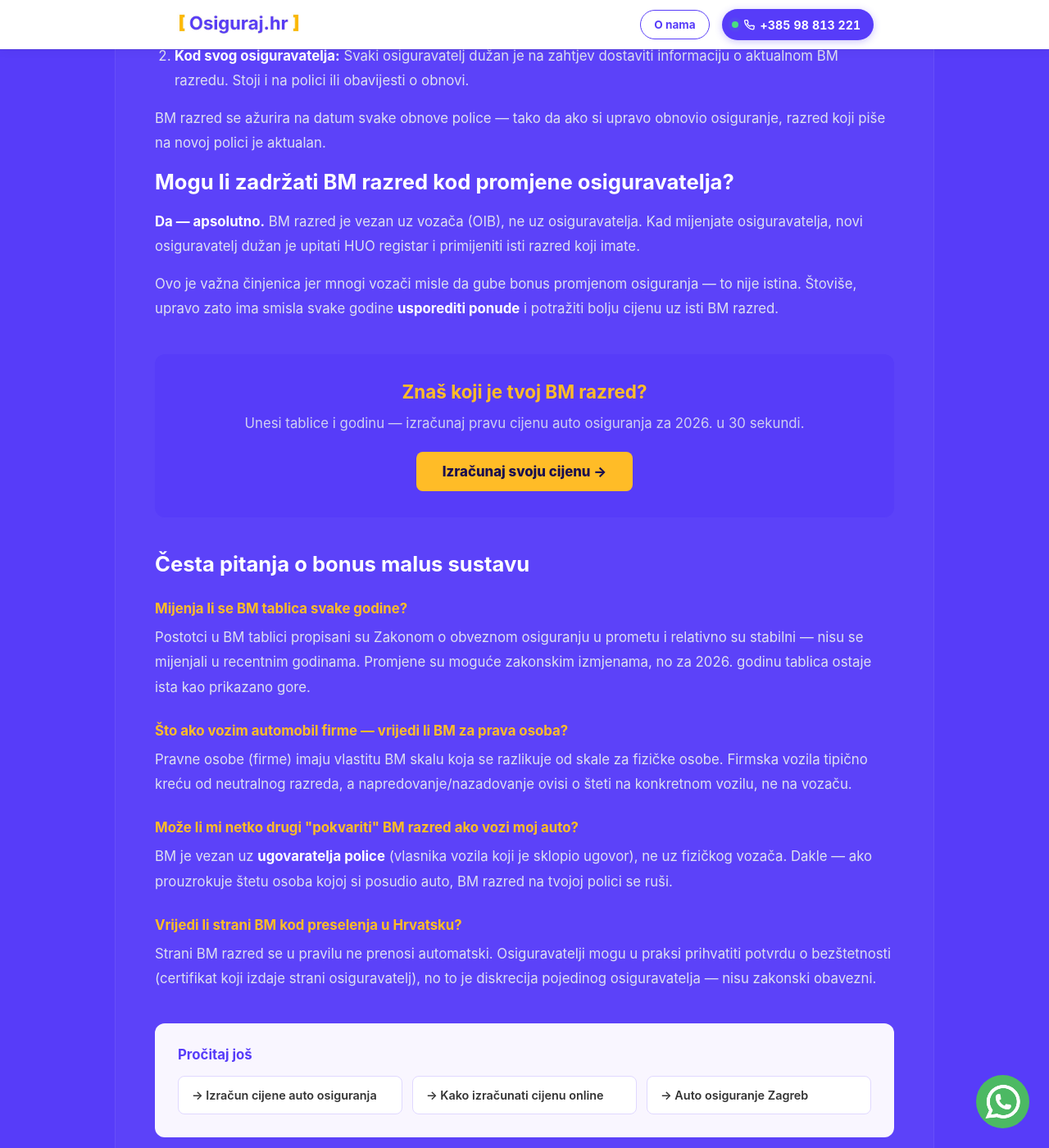
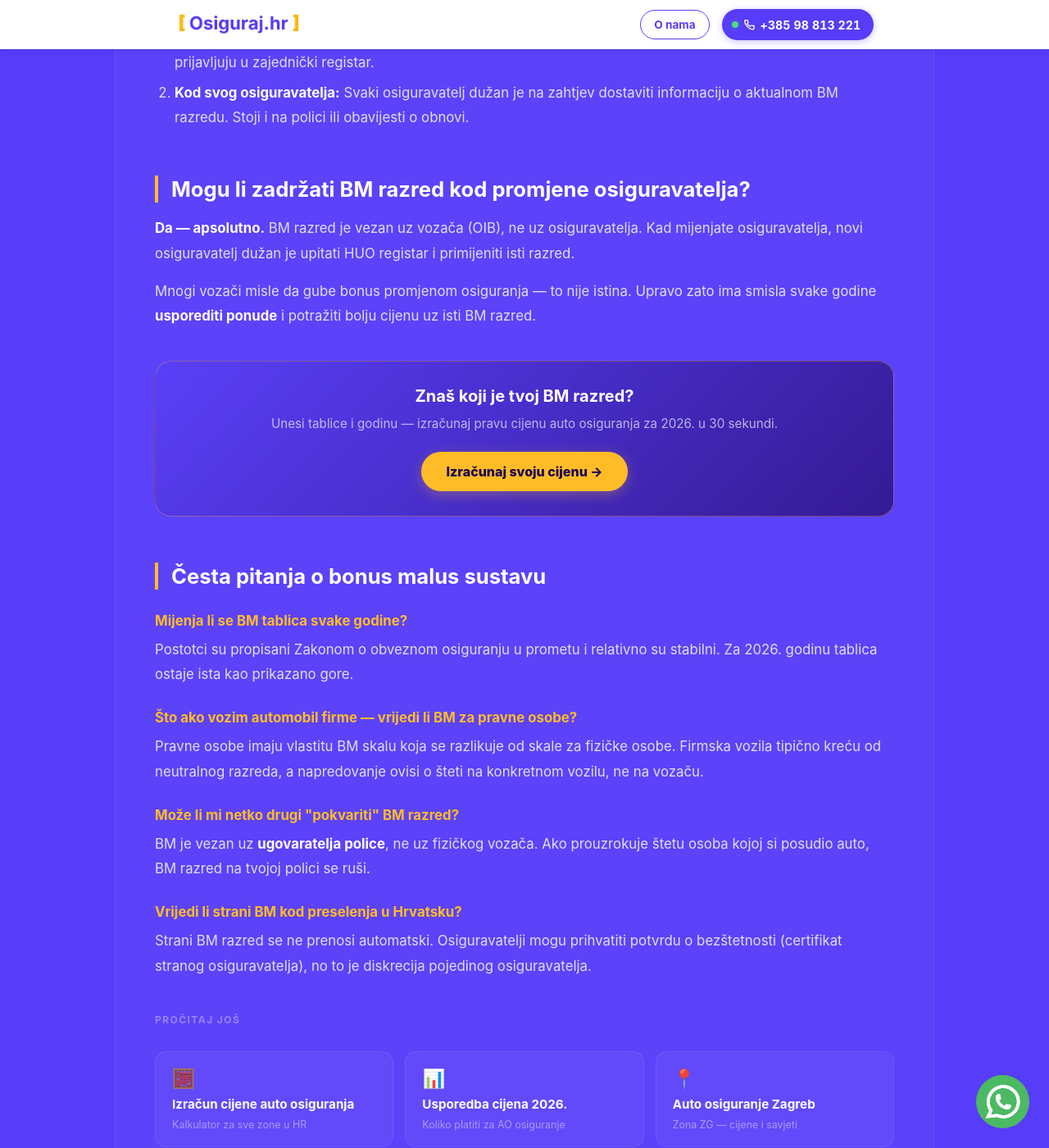
Before and after one commit to Filip-Gale/OsigurajHR, a Jekyll site: the page built from _posts/2026-03-20-bonus-malus-tablica-2026.html, in a window 1280 px wide and 1400 px high, scrolled down 2738 px. Shown: the whole window at 82% size. Built offline with Jekyll 4.4.1, drawn with Linux system fonts in a browser that asks for light colours; some of the changed text lies outside the part shown.

Commit message:
Restyle bonus malus blog post — dark theme, proper CSS classes
Co-Authored-By: Claude Sonnet 4.6 <noreply@anthropic.com>

```diff
--- a/_posts/2026-03-20-bonus-malus-tablica-2026.html
+++ b/_posts/2026-03-20-bonus-malus-tablica-2026.html
@@ -58,133 +58,124 @@ image: /images/bonus-malus-tablica-2026.jpg
 }
 </script>
 
-<div class="post-hero" style="margin-bottom:40px; border-radius:12px; overflow:hidden;">
-  <img src="/images/bonus-malus-tablica-2026.jpg"
-       alt="Bonus malus tablica 2026 — svi razredi s postotcima"
-       style="width:100%; display:block; max-height:420px; object-fit:cover;">
-</div>
+<img src="/images/bonus-malus-tablica-2026.jpg"
+     alt="Bonus malus tablica 2026 — svi razredi s postotcima"
+     style="width:100%; border-radius:14px; margin-bottom:8px;">
 
-<div class="post-body">
-
-<p class="post-lead" style="font-size:1.18rem; font-weight:500; color:#333; line-height:1.6; margin-bottom:32px;">
-Obnavljaš auto osiguranje i pitaš se koliki popust — ili doplatak — te čeka ovog ljeta? Cijeli sustav svodi se na jedan broj: tvoj <strong>bonus malus razred</strong>. Ispod je kompletna tablica za 2026., primjeri u eurima i sve što trebaš znati.
+<p style="font-size:1.12rem; line-height:1.75; color:rgba(255,255,255,0.88); margin-bottom:32px; font-weight:400;">
+Obnavljaš auto osiguranje i pitaš se koliki popust — ili doplatak — te čeka? Cijeli sustav svodi se na jedan broj: tvoj <strong>bonus malus razred</strong>. Ispod je kompletna tablica za 2026., primjeri u eurima i sve što trebaš znati.
 </p>
 
 <h2>Što je bonus malus?</h2>
 <p>
-<strong>Bonus malus</strong> (kratica BM) je zakonski reguliran sustav personalizacije premije obveznog auto osiguranja u Hrvatskoj. Temelji se na načelu jednostavnom pravilu: <em>vozači koji ne prouzrokuju štete dobivaju popust, a oni koji štete prouzrokuju plaćaju više</em>.
+<strong>Bonus malus</strong> (kratica BM) je zakonski reguliran sustav personalizacije premije obveznog auto osiguranja u Hrvatskoj. Temelji se na jednom jednostavnom načelu: <em>vozači koji ne prouzrokuju štete dobivaju popust, a oni koji štete prouzrokuju plaćaju više</em>.
 </p>
 <p>
-Sustav definira <strong>13 razreda</strong> označenih slovima i brojevima — od <strong>M3</strong> (malus, najgori razred, doplatak +75%) do <strong>B10</strong> (bonus, najbolji razred, popust −50%). Početni razred za novog vozača je <strong>B1</strong> (0% — neutralna premija).
+Sustav definira <strong>13 razreda</strong> — od <strong>M3</strong> (malus, najgori, doplatak +75%) do <strong>B10</strong> (bonus, najbolji, popust −50%). Početni razred za novog vozača je <strong>B1</strong> (0% — neutralna premija).
 </p>
 <p>
-BM razred ažurira se jednom godišnje, na datum obnove police, na temelju podataka iz <strong>HUO registra</strong> (Hrvatska udruga za osiguranje). Razred je vezan uz osobu (OIB vozača), ne uz vozilo — znači prenosi se kod kupnje novog auta i kod promjene osiguravatelja.
+BM razred ažurira se jednom godišnje na datum obnove police, na temelju podataka iz <strong>HUO registra</strong>. Razred je vezan uz osobu (OIB), ne uz vozilo — prenosi se kod kupnje novog auta i kod promjene osiguravatelja.
 </p>
 
 <h2>Bonus malus tablica 2026 — svi razredi</h2>
-<p>Tablica prikazuje sve BM razrede, postotak korekcije premije i okvirni primjer za godišnju premiju od <strong>300 EUR</strong>:</p>
 
-<div style="overflow-x:auto; margin:24px 0;">
-<table style="width:100%; border-collapse:collapse; font-size:0.95rem;">
+<table>
   <thead>
-    <tr style="background:#573cf9; color:white;">
-      <th style="padding:12px 16px; text-align:left;">BM razred</th>
-      <th style="padding:12px 16px; text-align:center;">Korekcija premije</th>
-      <th style="padding:12px 16px; text-align:center;">Primjer (baza 300 EUR)</th>
-      <th style="padding:12px 16px; text-align:left;">Opis</th>
+    <tr>
+      <th>BM razred</th>
+      <th>Korekcija premije</th>
+      <th>Primjer (baza 300 EUR)</th>
+      <th>Opis</th>
     </tr>
   </thead>
   <tbody>
-    <tr style="background:#fff0f0;">
-      <td style="padding:10px 16px; font-weight:700; color:#c0392b;">M3</td>
-      <td style="padding:10px 16px; text-align:center; font-weight:700; color:#c0392b;">+75%</td>
-      <td style="padding:10px 16px; text-align:center; color:#c0392b;"><strong>525 EUR</strong></td>
-      <td style="padding:10px 16px; color:#666;">3+ štete u kraćem periodu</td>
+    <tr style="background:rgba(220,60,60,0.18);">
+      <td style="color:#ff8a7a; font-weight:700;">M3</td>
+      <td style="color:#ff8a7a; font-weight:700;">+75%</td>
+      <td style="color:#ff8a7a; font-weight:700;">525 EUR</td>
+      <td>3+ štete u kraćem periodu</td>
     </tr>
-    <tr style="background:#fff4f0;">
-      <td style="padding:10px 16px; font-weight:700; color:#e74c3c;">M2</td>
-      <td style="padding:10px 16px; text-align:center; font-weight:700; color:#e74c3c;">+50%</td>
-      <td style="padding:10px 16px; text-align:center; color:#e74c3c;"><strong>450 EUR</strong></td>
-      <td style="padding:10px 16px; color:#666;">Više prouzročenih šteta</td>
+    <tr style="background:rgba(220,80,60,0.13);">
+      <td style="color:#ffaa90; font-weight:700;">M2</td>
+      <td style="color:#ffaa90; font-weight:700;">+50%</td>
+      <td style="color:#ffaa90; font-weight:700;">450 EUR</td>
+      <td>Više prouzročenih šteta</td>
     </tr>
-    <tr style="background:#fff8f0;">
-      <td style="padding:10px 16px; font-weight:700; color:#e67e22;">M1</td>
-      <td style="padding:10px 16px; text-align:center; font-weight:700; color:#e67e22;">+25%</td>
-      <td style="padding:10px 16px; text-align:center; color:#e67e22;"><strong>375 EUR</strong></td>
-      <td style="padding:10px 16px; color:#666;">Jedna-dvije prouzročene štete</td>
-    </tr>
-    <tr style="background:#f9f9f9;">
-      <td style="padding:10px 16px; font-weight:700;">B1</td>
-      <td style="padding:10px 16px; text-align:center; font-weight:700;">0%</td>
-      <td style="padding:10px 16px; text-align:center;"><strong>300 EUR</strong></td>
-      <td style="padding:10px 16px; color:#666;">Početni razred — neutralna premija</td>
-    </tr>
-    <tr style="background:#f0fff4;">
-      <td style="padding:10px 16px; font-weight:700; color:#27ae60;">B2</td>
-      <td style="padding:10px 16px; text-align:center; font-weight:700; color:#27ae60;">−5%</td>
-      <td style="padding:10px 16px; text-align:center; color:#27ae60;"><strong>285 EUR</strong></td>
-      <td style="padding:10px 16px; color:#666;">1 godina bez štete</td>
+    <tr style="background:rgba(220,120,60,0.10);">
+      <td style="color:#ffcc88; font-weight:700;">M1</td>
+      <td style="color:#ffcc88; font-weight:700;">+25%</td>
+      <td style="color:#ffcc88; font-weight:700;">375 EUR</td>
+      <td>Jedna-dvije prouzročene štete</td>
     </tr>
     <tr>
-      <td style="padding:10px 16px; font-weight:700; color:#27ae60;">B3</td>
-      <td style="padding:10px 16px; text-align:center; font-weight:700; color:#27ae60;">−10%</td>
-      <td style="padding:10px 16px; text-align:center; color:#27ae60;"><strong>270 EUR</strong></td>
-      <td style="padding:10px 16px; color:#666;">2 godine bez štete</td>
+      <td style="font-weight:700;">B1</td>
+      <td style="font-weight:700;">0%</td>
+      <td style="font-weight:700;">300 EUR</td>
+      <td>Početni razred — neutralna premija</td>
     </tr>
-    <tr style="background:#f0fff4;">
-      <td style="padding:10px 16px; font-weight:700; color:#27ae60;">B4</td>
-      <td style="padding:10px 16px; text-align:center; font-weight:700; color:#27ae60;">−15%</td>
-      <td style="padding:10px 16px; text-align:center; color:#27ae60;"><strong>255 EUR</strong></td>
-      <td style="padding:10px 16px; color:#666;">3 godine bez štete</td>
+    <tr style="background:rgba(60,180,100,0.08);">
+      <td style="color:#7de8a8; font-weight:700;">B2</td>
+      <td style="color:#7de8a8; font-weight:700;">−5%</td>
+      <td style="color:#7de8a8; font-weight:700;">285 EUR</td>
+      <td>1 godina bez štete</td>
     </tr>
     <tr>
-      <td style="padding:10px 16px; font-weight:700; color:#219653;">B5</td>
-      <td style="padding:10px 16px; text-align:center; font-weight:700; color:#219653;">−20%</td>
-      <td style="padding:10px 16px; text-align:center; color:#219653;"><strong>240 EUR</strong></td>
-      <td style="padding:10px 16px; color:#666;">4 godine bez štete</td>
+      <td style="color:#7de8a8; font-weight:700;">B3</td>
+      <td style="color:#7de8a8; font-weight:700;">−10%</td>
+      <td style="color:#7de8a8; font-weight:700;">270 EUR</td>
+      <td>2 godine bez štete</td>
     </tr>
-    <tr style="background:#f0fff4;">
-      <td style="padding:10px 16px; font-weight:700; color:#219653;">B6</td>
-      <td style="padding:10px 16px; text-align:center; font-weight:700; color:#219653;">−25%</td>
-      <td style="padding:10px 16px; text-align:center; color:#219653;"><strong>225 EUR</strong></td>
-      <td style="padding:10px 16px; color:#666;">5 godina bez štete</td>
+    <tr style="background:rgba(60,180,100,0.08);">
+      <td style="color:#7de8a8; font-weight:700;">B4</td>
+      <td style="color:#7de8a8; font-weight:700;">−15%</td>
+      <td style="color:#7de8a8; font-weight:700;">255 EUR</td>
+      <td>3 godine bez štete</td>
     </tr>
     <tr>
-      <td style="padding:10px 16px; font-weight:700; color:#1e8449;">B7</td>
-      <td style="padding:10px 16px; text-align:center; font-weight:700; color:#1e8449;">−30%</td>
-      <td style="padding:10px 16px; text-align:center; color:#1e8449;"><strong>210 EUR</strong></td>
-      <td style="padding:10px 16px; color:#666;">6 godina bez štete</td>
+      <td style="color:#55d98a; font-weight:700;">B5</td>
+      <td style="color:#55d98a; font-weight:700;">−20%</td>
+      <td style="color:#55d98a; font-weight:700;">240 EUR</td>
+      <td>4 godine bez štete</td>
     </tr>
-    <tr style="background:#f0fff4;">
-      <td style="padding:10px 16px; font-weight:700; color:#1e8449;">B8</td>
-      <td style="padding:10px 16px; text-align:center; font-weight:700; color:#1e8449;">−35%</td>
-      <td style="padding:10px 16px; text-align:center; color:#1e8449;"><strong>195 EUR</strong></td>
-      <td style="padding:10px 16px; color:#666;">7 godina bez štete</td>
+    <tr style="background:rgba(60,180,100,0.08);">
+      <td style="color:#55d98a; font-weight:700;">B6</td>
+      <td style="color:#55d98a; font-weight:700;">−25%</td>
+      <td style="color:#55d98a; font-weight:700;">225 EUR</td>
+      <td>5 godina bez štete</td>
     </tr>
     <tr>
-      <td style="padding:10px 16px; font-weight:700; color:#186a3b;">B9</td>
-      <td style="padding:10px 16px; text-align:center; font-weight:700; color:#186a3b;">−45%</td>
-      <td style="padding:10px 16px; text-align:center; color:#186a3b;"><strong>165 EUR</strong></td>
-      <td style="padding:10px 16px; color:#666;">8–9 godina bez štete</td>
+      <td style="color:#33c97a; font-weight:700;">B7</td>
+      <td style="color:#33c97a; font-weight:700;">−30%</td>
+      <td style="color:#33c97a; font-weight:700;">210 EUR</td>
+      <td>6 godina bez štete</td>
     </tr>
-    <tr style="background:#e8f8ee; border:2px solid #27ae60;">
-      <td style="padding:10px 16px; font-weight:800; color:#186a3b; font-size:1.05rem;">B10 ⭐</td>
-      <td style="padding:10px 16px; text-align:center; font-weight:800; color:#186a3b; font-size:1.05rem;">−50%</td>
-      <td style="padding:10px 16px; text-align:center; color:#186a3b; font-weight:800; font-size:1.05rem;"><strong>150 EUR</strong></td>
-      <td style="padding:10px 16px; color:#186a3b; font-weight:600;">Maksimalni bonus — 10+ godina bez štete</td>
+    <tr style="background:rgba(60,180,100,0.08);">
+      <td style="color:#33c97a; font-weight:700;">B8</td>
+      <td style="color:#33c97a; font-weight:700;">−35%</td>
+      <td style="color:#33c97a; font-weight:700;">195 EUR</td>
+      <td>7 godina bez štete</td>
+    </tr>
+    <tr>
+      <td style="color:#22b86a; font-weight:700;">B9</td>
+      <td style="color:#22b86a; font-weight:700;">−45%</td>
+      <td style="color:#22b86a; font-weight:700;">165 EUR</td>
+      <td>8–9 godina bez štete</td>
+    </tr>
+    <tr style="background:rgba(50,200,110,0.18); outline:2px solid rgba(50,200,110,0.4);">
+      <td style="color:#22ff88; font-weight:800; font-size:1.05rem;">B10 ★</td>
+      <td style="color:#22ff88; font-weight:800; font-size:1.05rem;">−50%</td>
+      <td style="color:#22ff88; font-weight:800; font-size:1.05rem;">150 EUR</td>
+      <td style="color:rgba(255,255,255,0.8); font-weight:600;">Maksimalni bonus — 10+ godina bez štete</td>
     </tr>
   </tbody>
 </table>
-</div>
 
-<p style="font-size:0.85rem; color:#888; margin-top:-12px;">
+<p style="font-size:0.82rem; color:rgba(255,255,255,0.4); margin-top:-10px;">
 * Primjeri su okvirni — stvarna premija ovisi o tipu vozila, registracijskoj zoni, godištu, snazi motora i uvjetima pojedinog osiguravatelja.
 </p>
 
 <h2>Kako funkcionira napredovanje kroz razrede?</h2>
-<p>
-Pravila napredovanja propisana su zakonom i ista su kod svih osiguravatelja u Hrvatskoj:
-</p>
+<p>Pravila napredovanja propisana su zakonom i ista su kod svih osiguravatelja:</p>
 <ul>
   <li><strong>Godina bez štete:</strong> pomičeš se 1 razred prema boljem popustu (npr. B3 → B4)</li>
   <li><strong>Jedna prouzročena šteta:</strong> vraćaš se 3 razreda unazad (npr. B6 → B3)</li>
@@ -192,102 +183,99 @@ Pravila napredovanja propisana su zakonom i ista su kod svih osiguravatelja u Hr
   <li><strong>Tri ili više šteta:</strong> padaš na M3 (najgori razred)</li>
 </ul>
 <p>
-Napomena: u obzir se uzimaju samo <strong>prouzročene štete</strong> (tebi se rušio BM) — štete za koje nisi kriv ne utječu na tvoj razred.
+U obzir se uzimaju samo <strong>prouzročene štete</strong> — štete za koje nisi kriv ne utječu na tvoj razred.
 </p>
 
 <h2>Primjer: koliko uštediš s dobrim BM razredom?</h2>
 <p>
-Zamislimo vozača s automobilom srednje klase čija je neutralna godišnja premija (B1) <strong>340 EUR</strong>:
+Vozač s automobilom srednje klase, neutralna godišnja premija (B1) = <strong>340 EUR</strong>:
 </p>
 
-<div style="display:grid; grid-template-columns:repeat(auto-fit, minmax(200px, 1fr)); gap:16px; margin:24px 0;">
-  <div style="background:#f9f6ff; border:2px solid #573cf9; border-radius:10px; padding:20px; text-align:center;">
-    <div style="font-size:1.5rem; font-weight:800; color:#573cf9;">B1</div>
-    <div style="font-size:0.85rem; color:#666; margin:4px 0;">Novi vozač (0%)</div>
-    <div style="font-size:1.8rem; font-weight:900; color:#333;">340 €</div>
-    <div style="font-size:0.8rem; color:#888;">godišnja premija</div>
+<div style="display:grid; grid-template-columns:repeat(auto-fit, minmax(180px, 1fr)); gap:16px; margin:28px 0;">
+  <div style="background:rgba(255,255,255,0.05); border:1px solid rgba(255,255,255,0.12); border-radius:14px; padding:22px 18px; text-align:center;">
+    <div style="font-size:1.6rem; font-weight:800; color:#ffbc27; margin-bottom:4px;">B1</div>
+    <div style="font-size:0.82rem; color:rgba(255,255,255,0.5); margin-bottom:12px;">Novi vozač (0%)</div>
+    <div style="font-size:2rem; font-weight:900; color:#fff;">340 €</div>
+    <div style="font-size:0.78rem; color:rgba(255,255,255,0.35); margin-top:4px;">godišnja premija</div>
   </div>
-  <div style="background:#f0fff4; border:2px solid #27ae60; border-radius:10px; padding:20px; text-align:center;">
-    <div style="font-size:1.5rem; font-weight:800; color:#27ae60;">B5</div>
-    <div style="font-size:0.85rem; color:#666; margin:4px 0;">4 godine bez štete (−20%)</div>
-    <div style="font-size:1.8rem; font-weight:900; color:#333;">272 €</div>
-    <div style="font-size:0.8rem; color:#27ae60;">ušteda 68 € godišnje</div>
+  <div style="background:rgba(50,200,110,0.1); border:1px solid rgba(50,200,110,0.25); border-radius:14px; padding:22px 18px; text-align:center;">
+    <div style="font-size:1.6rem; font-weight:800; color:#55d98a; margin-bottom:4px;">B5</div>
+    <div style="font-size:0.82rem; color:rgba(255,255,255,0.5); margin-bottom:12px;">4 godine bez štete (−20%)</div>
+    <div style="font-size:2rem; font-weight:900; color:#fff;">272 €</div>
+    <div style="font-size:0.78rem; color:#55d98a; margin-top:4px;">ušteda 68 € godišnje</div>
   </div>
-  <div style="background:#e8f8ee; border:2px solid #186a3b; border-radius:10px; padding:20px; text-align:center;">
-    <div style="font-size:1.5rem; font-weight:800; color:#186a3b;">B10</div>
-    <div style="font-size:0.85rem; color:#666; margin:4px 0;">10+ godina bez štete (−50%)</div>
-    <div style="font-size:1.8rem; font-weight:900; color:#333;">170 €</div>
-    <div style="font-size:0.8rem; color:#186a3b;">ušteda 170 € godišnje</div>
+  <div style="background:rgba(34,255,136,0.1); border:2px solid rgba(34,255,136,0.35); border-radius:14px; padding:22px 18px; text-align:center;">
+    <div style="font-size:1.6rem; font-weight:800; color:#22ff88; margin-bottom:4px;">B10 ★</div>
+    <div style="font-size:0.82rem; color:rgba(255,255,255,0.5); margin-bottom:12px;">10+ godina bez štete (−50%)</div>
+    <div style="font-size:2rem; font-weight:900; color:#fff;">170 €</div>
+    <div style="font-size:0.78rem; color:#22ff88; margin-top:4px;">ušteda 170 € godišnje</div>
   </div>
 </div>
 
 <p>
-Dakle, iskusan vozač s B10 razredom plaća <strong>za polovinu manje</strong> od novog vozača s neutralnim razredom — uz identično vozilo i zonu registracije.
+Iskusan vozač s B10 razredom plaća <strong>za polovinu manje</strong> od novog vozača — uz identično vozilo i zonu registracije.
 </p>
 
 <h2>Kako provjeriti vlastiti BM razred?</h2>
-<p>
-Postoje dva načina:
-</p>
+<p>Postoje dva načina:</p>
 <ol>
-  <li><strong>HUO registar:</strong> Na <em>huo.hr</em> možete pokrenuti upit po OIB-u i provjeriti aktualni BM razred koji je osiguravatelji prijavljuju u zajednički registar.</li>
+  <li><strong>HUO registar:</strong> Na <em>huo.hr</em> možeš pokrenuti upit po OIB-u i provjeriti aktualni BM razred koji osiguravatelji prijavljuju u zajednički registar.</li>
   <li><strong>Kod svog osiguravatelja:</strong> Svaki osiguravatelj dužan je na zahtjev dostaviti informaciju o aktualnom BM razredu. Stoji i na polici ili obavijesti o obnovi.</li>
 </ol>
-<p>
-BM razred se ažurira na datum svake obnove police — tako da ako si upravo obnovio osiguranje, razred koji piše na novoj polici je aktualan.
-</p>
 
 <h2>Mogu li zadržati BM razred kod promjene osiguravatelja?</h2>
 <p>
-<strong>Da — apsolutno.</strong> BM razred je vezan uz vozača (OIB), ne uz osiguravatelja. Kad mijenjate osiguravatelja, novi osiguravatelj dužan je upitati HUO registar i primijeniti isti razred koji imate.
+<strong>Da — apsolutno.</strong> BM razred je vezan uz vozača (OIB), ne uz osiguravatelja. Kad mijenjate osiguravatelja, novi osiguravatelj dužan je upitati HUO registar i primijeniti isti razred.
 </p>
 <p>
-Ovo je važna činjenica jer mnogi vozači misle da gube bonus promjenom osiguranja — to nije istina. Štoviše, upravo zato ima smisla svake godine <strong>usporediti ponude</strong> i potražiti bolju cijenu uz isti BM razred.
+Mnogi vozači misle da gube bonus promjenom osiguranja — to nije istina. Upravo zato ima smisla svake godine <strong>usporediti ponude</strong> i potražiti bolju cijenu uz isti BM razred.
 </p>
 
-<div style="background:#573cf9; border-radius:12px; padding:32px; text-align:center; margin:40px 0; color:white;">
-  <h3 style="margin:0 0 10px; font-size:1.4rem; color:#ffbc27;">Znaš koji je tvoj BM razred?</h3>
-  <p style="margin:0 0 20px; opacity:0.9;">Unesi tablice i godinu — izračunaj pravu cijenu auto osiguranja za 2026. u 30 sekundi.</p>
-  <a href="/izracunaj-cijenu/" style="display:inline-block; background:#ffbc27; color:#1a0f4e; font-weight:800; font-size:1.05rem; padding:14px 32px; border-radius:8px; text-decoration:none;">
-    Izračunaj svoju cijenu →
-  </a>
+<div class="cta-inline">
+  <h3>Znaš koji je tvoj BM razred?</h3>
+  <p>Unesi tablice i godinu — izračunaj pravu cijenu auto osiguranja za 2026. u 30 sekundi.</p>
+  <a href="/izracunaj-cijenu/" class="cta-btn-yellow">Izračunaj svoju cijenu →</a>
 </div>
 
 <h2>Česta pitanja o bonus malus sustavu</h2>
 
 <h3>Mijenja li se BM tablica svake godine?</h3>
 <p>
-Postotci u BM tablici propisani su Zakonom o obveznom osiguranju u prometu i relativno su stabilni — nisu se mijenjali u recentnim godinama. Promjene su moguće zakonskim izmjenama, no za 2026. godinu tablica ostaje ista kao prikazano gore.
+Postotci su propisani Zakonom o obveznom osiguranju u prometu i relativno su stabilni. Za 2026. godinu tablica ostaje ista kao prikazano gore.
 </p>
 
-<h3>Što ako vozim automobil firme — vrijedi li BM za prava osoba?</h3>
+<h3>Što ako vozim automobil firme — vrijedi li BM za pravne osobe?</h3>
 <p>
-Pravne osobe (firme) imaju vlastitu BM skalu koja se razlikuje od skale za fizičke osobe. Firmska vozila tipično kreću od neutralnog razreda, a napredovanje/nazadovanje ovisi o šteti na konkretnom vozilu, ne na vozaču.
+Pravne osobe imaju vlastitu BM skalu koja se razlikuje od skale za fizičke osobe. Firmska vozila tipično kreću od neutralnog razreda, a napredovanje ovisi o šteti na konkretnom vozilu, ne na vozaču.
 </p>
 
-<h3>Može li mi netko drugi "pokvariti" BM razred ako vozi moj auto?</h3>
+<h3>Može li mi netko drugi "pokvariti" BM razred?</h3>
 <p>
-BM je vezan uz <strong>ugovaratelja police</strong> (vlasnika vozila koji je sklopio ugovor), ne uz fizičkog vozača. Dakle — ako prouzrokuje štetu osoba kojoj si posudio auto, BM razred na tvojoj polici se ruši.
+BM je vezan uz <strong>ugovaratelja police</strong>, ne uz fizičkog vozača. Ako prouzrokuje štetu osoba kojoj si posudio auto, BM razred na tvojoj polici se ruši.
 </p>
 
 <h3>Vrijedi li strani BM kod preselenja u Hrvatsku?</h3>
 <p>
-Strani BM razred se u pravilu ne prenosi automatski. Osiguravatelji mogu u praksi prihvatiti potvrdu o bezštetnosti (certifikat koji izdaje strani osiguravatelj), no to je diskrecija pojedinog osiguravatelja — nisu zakonski obavezni.
+Strani BM razred se ne prenosi automatski. Osiguravatelji mogu prihvatiti potvrdu o bezštetnosti (certifikat stranog osiguravatelja), no to je diskrecija pojedinog osiguravatelja.
 </p>
 
-<div style="background:#f9f6ff; border-radius:12px; padding:28px; margin:40px 0;">
-  <h3 style="margin:0 0 16px; color:#573cf9;">Pročitaj još</h3>
-  <div style="display:grid; grid-template-columns:repeat(auto-fit, minmax(220px, 1fr)); gap:12px;">
-    <a href="/izracunaj-cijenu/" style="display:block; background:white; border:1px solid #e0d8ff; border-radius:8px; padding:14px 16px; text-decoration:none; color:#333; font-weight:600; font-size:0.9rem;">
-      → Izračun cijene auto osiguranja
+<div style="margin:40px 0 0;">
+  <p style="font-size:0.75rem; font-weight:700; letter-spacing:0.12em; text-transform:uppercase; color:rgba(255,255,255,0.35); margin-bottom:14px;">Pročitaj još</p>
+  <div class="related-grid">
+    <a href="/izracunaj-cijenu/" class="related-card">
+      <span class="related-card-icon">🧮</span>
+      <span class="related-card-title">Izračun cijene auto osiguranja</span>
+      <span class="related-card-sub">Kalkulator za sve zone u HR</span>
     </a>
-    <a href="/blog/kako-izracunati-cijenu-auto-osiguranja-online/" style="display:block; background:white; border:1px solid #e0d8ff; border-radius:8px; padding:14px 16px; text-decoration:none; color:#333; font-weight:600; font-size:0.9rem;">
-      → Kako izračunati cijenu online
+    <a href="/blog/auto-osiguranje-cijene-usporedba-2026/" class="related-card">
+      <span class="related-card-icon">📊</span>
+      <span class="related-card-title">Usporedba cijena 2026.</span>
+      <span class="related-card-sub">Koliko platiti za AO osiguranje</span>
     </a>
-    <a href="/auto-osiguranje/zagreb/" style="display:block; background:white; border:1px solid #e0d8ff; border-radius:8px; padding:14px 16px; text-decoration:none; color:#333; font-weight:600; font-size:0.9rem;">
-      → Auto osiguranje Zagreb
+    <a href="/auto-osiguranje/zagreb/" class="related-card">
+      <span class="related-card-icon">📍</span>
+      <span class="related-card-title">Auto osiguranje Zagreb</span>
+      <span class="related-card-sub">Zona ZG — cijene i savjeti</span>
     </a>
   </div>
 </div>
-
-</div>
```
